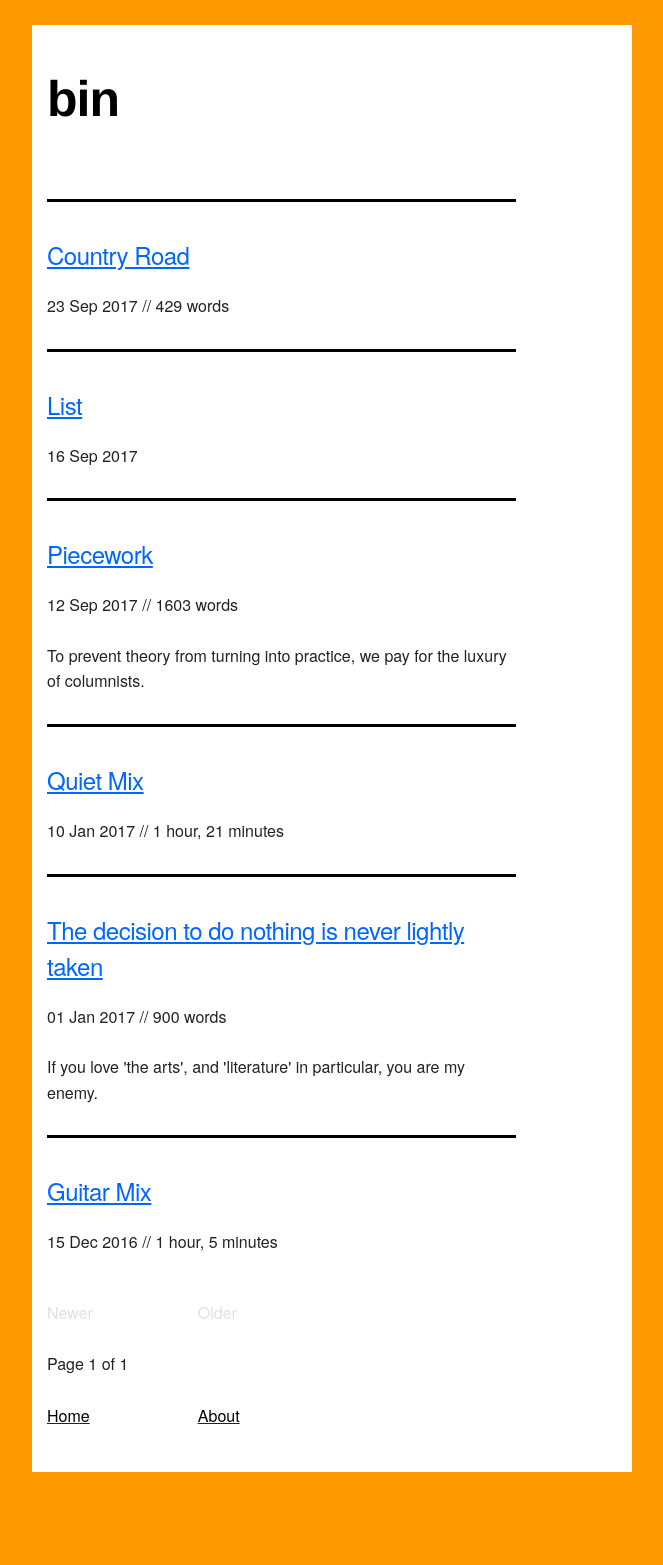
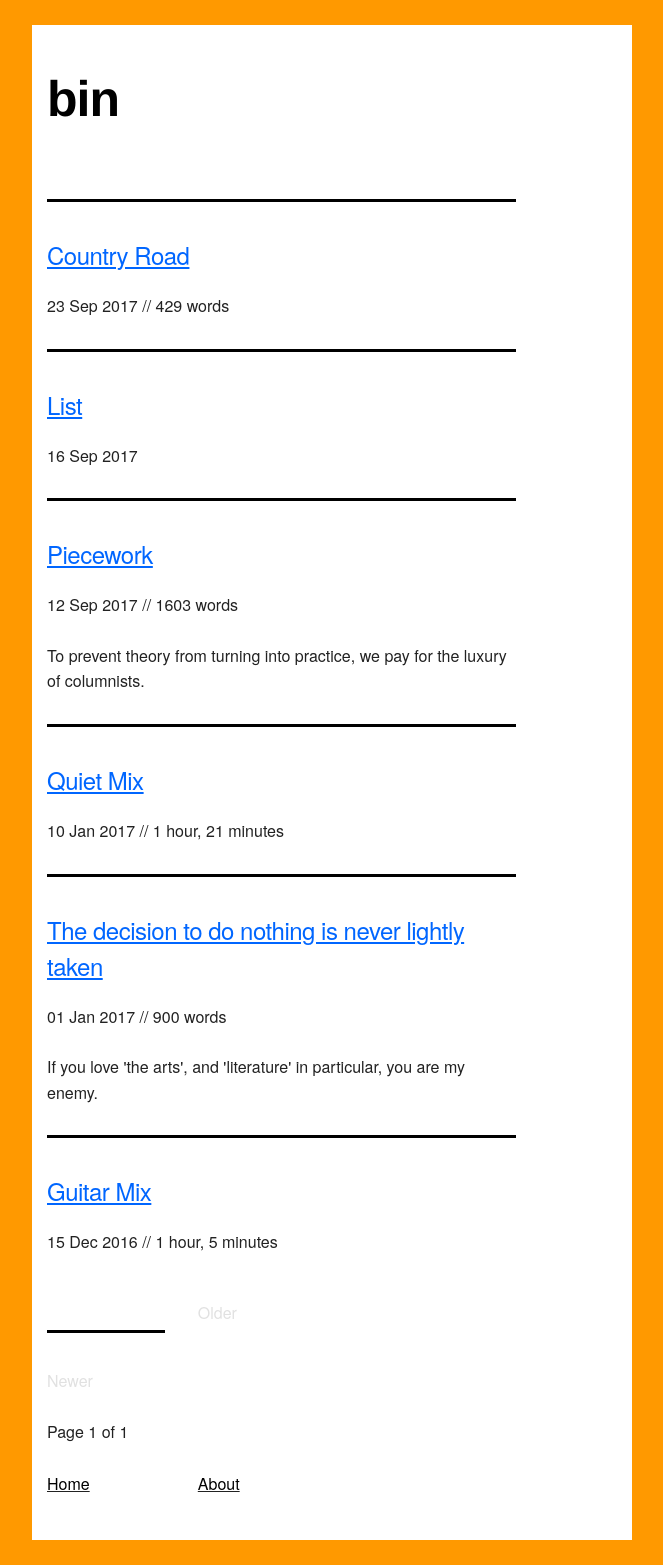
Before and after one commit to mt-trash/mt-trash.github.io, a Jekyll site: the page built from index.html, in a window 1280 px wide. Shown: the whole page, without its empty margins (308-971 px from the left). Built offline with Jekyll 4.4.1, drawn with Linux system fonts in a browser that asks for light colours; the list of posts is cut into pages by our own code; before the commit the page ends 1497 px from its top, so only the background shows below that.

Commit message:
one more line

```diff
--- a/index.html
+++ b/index.html
@@ -18,7 +18,7 @@
   </div>
 </div>
 <div class="row">
-  <div class="three columns" style="margin-bottom: 1%">
+  <div class="three columns" style="margin-bottom: 1%"><hr>
   {% if paginator.previous_page %}
     <a href="{{ paginator.previous_page_path }}">Newer</a>
   {% else %}
```
